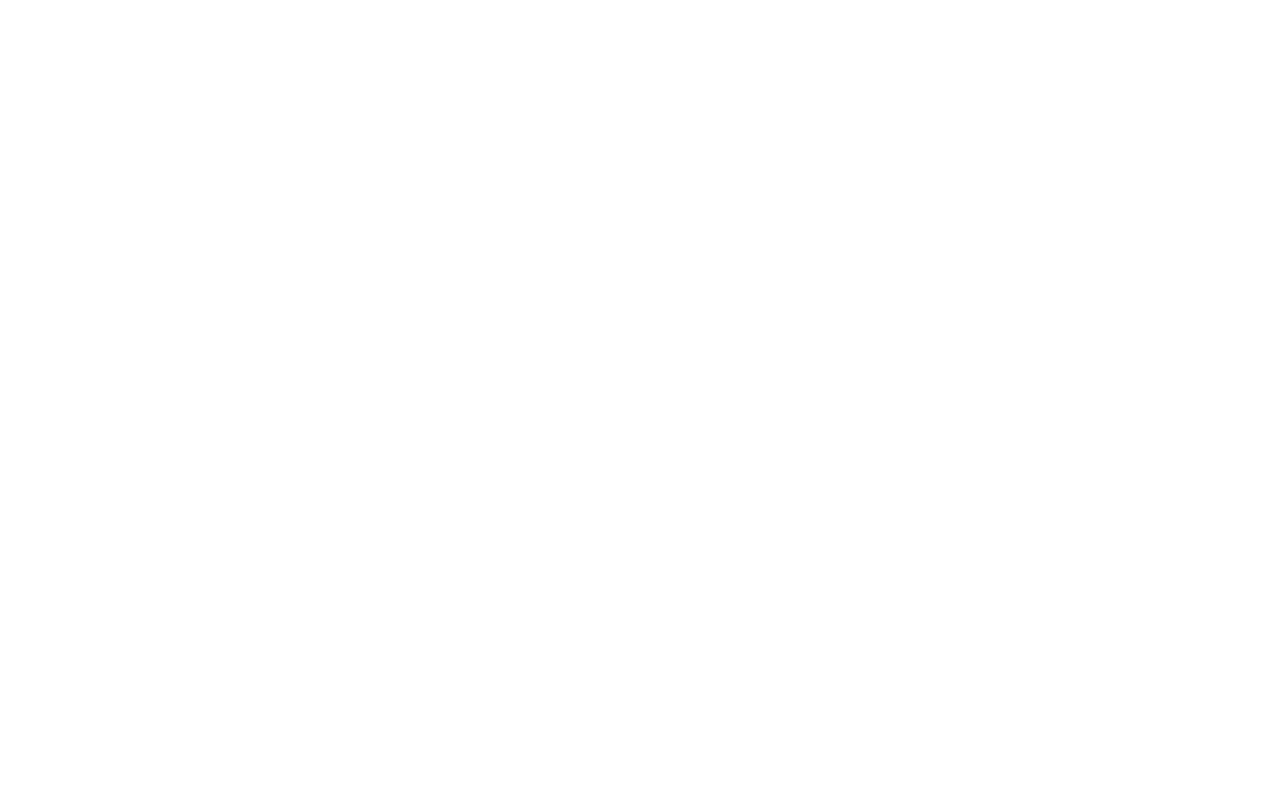
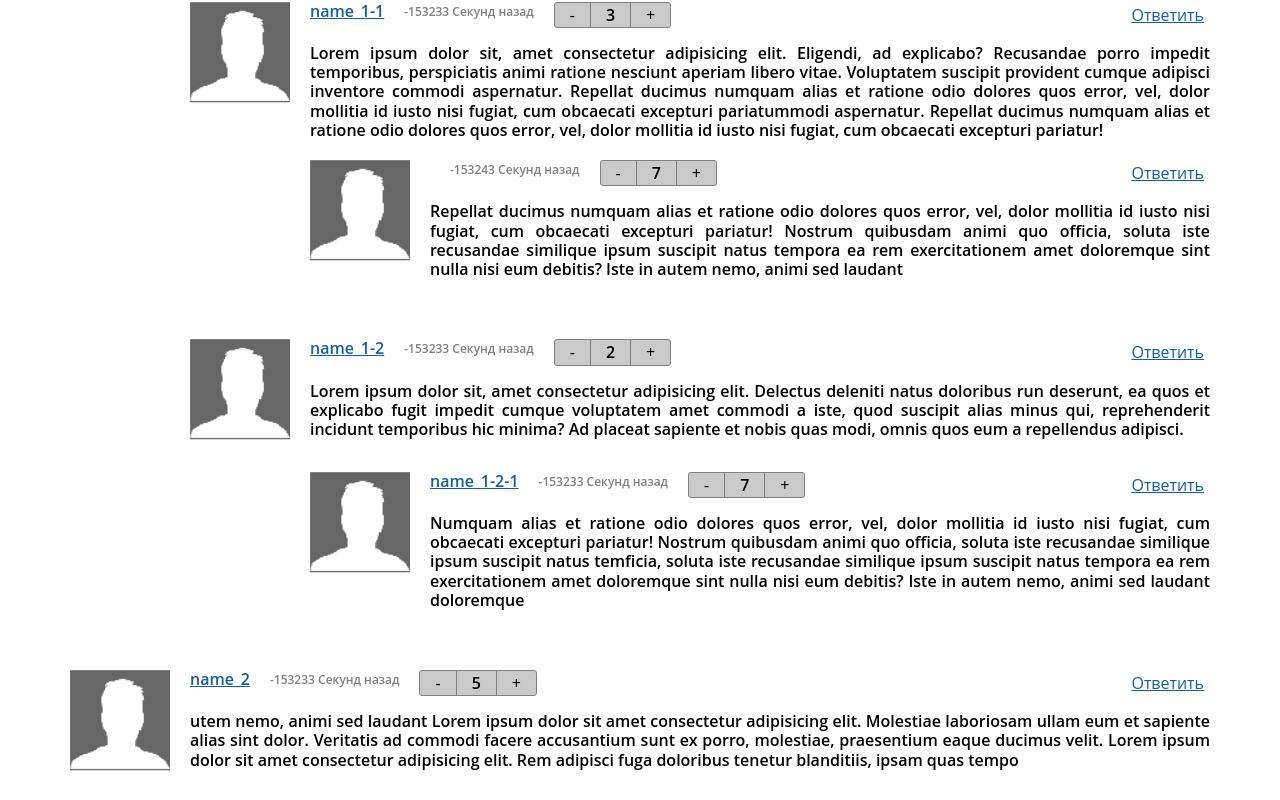
Before and after one commit to iwahid/byndyusoft-t, a React (Create React App) app in the folder byndyusoft-comments/: page / in a window 1280 px wide. Shown: the part 1019-1819 px from the top of the page. Before the commit the page ends 1038 px from the top, so only its background shows below. Built offline with nearby package versions, Linux system fonts and the light colour scheme.

Commit message:
Добавлена возможность ответить на любой комментарий
Рекурсивный поиск комментария для ответа на него

```diff
--- a/byndyusoft-comments/src/App.js
+++ b/byndyusoft-comments/src/App.js
@@ -9,18 +9,136 @@
 
 function App() {
 
-  let [comments, setComments] = useState([{ id: 0, name: "", email: "", text: "wef", publicationTime: 1600616401986, rating: 0 }])
+  let [comments, setComments] = useState([{
+    id: 1000,
+    name: "Вася",
+    email: "email_1",
+    text: "Beatae recusandae nesciunt dolorum et, unde blanditiis, itaque voluptatem distinctio id sapiente deserunt consectetur exercitationem quo tempora vitae, est saepe nisi aliquid sunt magni repellendus voluptatum facilis ipsum voluptatibus. Magni, harum! Cumque, ea ipsa consequatur exercitationem, illum eaque velit at officia esse aperiam consectetur? ",
+    publicationTime: 1600616401986,
+    rating: 5,
+    reply: [
+      {
+        id: 1,
+        name: "name_1-1",
+        email: "email_1-1",
+        text: " Lorem ipsum dolor sit, amet consectetur adipisicing elit. Eligendi, ad explicabo? Recusandae porro impedit temporibus, perspiciatis animi ratione nesciunt aperiam libero vitae. Voluptatem suscipit provident cumque adipisci inventore commodi aspernatur. Repellat ducimus numquam alias et ratione odio dolores quos error, vel, dolor mollitia id iusto nisi fugiat, cum obcaecati excepturi pariatummodi aspernatur. Repellat ducimus numquam alias et ratione odio dolores quos error, vel, dolor mollitia id iusto nisi fugiat, cum obcaecati excepturi pariatur!",
+        publicationTime: 1600616401986,
+        rating: 3,
+        reply: [
+          {
+            id: 2,
+            name: "",
+            email: "",
+            text: "Repellat ducimus numquam alias et ratione odio dolores quos error, vel, dolor mollitia id iusto nisi fugiat, cum obcaecati excepturi pariatur! Nostrum quibusdam animi quo officia, soluta iste recusandae similique ipsum suscipit natus tempora ea rem exercitationem amet doloremque sint nulla nisi eum debitis? Iste in autem nemo, animi sed laudant",
+            publicationTime: 1600616411986,
+            rating: 7
+          }
+        ]
+      },
+      {
+        id: 3,
+        name: "name_1-2",
+        email: "email_1-2",
+        text: "Lorem ipsum dolor sit, amet consectetur adipisicing elit. Delectus deleniti natus doloribus run deserunt, ea quos et explicabo fugit impedit cumque voluptatem amet commodi a iste, quod suscipit alias minus qui, reprehenderit incidunt temporibus hic minima? Ad placeat sapiente et nobis quas modi, omnis quos eum a repellendus adipisci. ",
+        publicationTime: 1600616401986,
+        rating: 2,
+        reply: [
+          {
+            id: 4,
+            name: "name_1-2-1",
+            email: "email_1-2-1",
+            text: "Numquam alias et ratione odio dolores quos error, vel, dolor mollitia id iusto nisi fugiat, cum obcaecati excepturi pariatur! Nostrum quibusdam animi quo officia, soluta iste recusandae similique ipsum suscipit natus temficia, soluta iste recusandae similique ipsum suscipit natus tempora ea rem exercitationem amet doloremque sint nulla nisi eum debitis? Iste in autem nemo, animi sed laudant doloremque",
+            publicationTime: 1600616401986,
+            rating: 7,
+          }
+        ]
+      }
+    ]
+  },
+  {
+    id: 7,
+    name: "name_2",
+    email: "email_2",
+    text: "utem nemo, animi sed laudant Lorem ipsum dolor sit amet consectetur adipisicing elit. Molestiae laboriosam ullam eum et sapiente alias sint dolor. Veritatis ad commodi facere accusantium sunt ex porro, molestiae, praesentium eaque ducimus velit. Lorem ipsum dolor sit amet consectetur adipisicing elit. Rem adipisci fuga doloribus tenetur blanditiis, ipsam quas tempo",
+    publicationTime: 1600616401986,
+    rating: 5,
+    reply: [
+      {
+        id: 8,
+        name: "name_2-1",
+        email: "email_2-1",
+        text: "qui, reprehenderit incidunt temporibus hic minima? Ad placeat sapiente et nobis quas modi, omnis quos eum a repellendus adipisci. Lorem ipsum dolor sit amet consectetur adipisicing elit. Obcaecati exercitationem dignissimos reprehenderit eligendi excepturi ex nulla eius officiis eos esse cumque, reiciendis nesciunt earum aspernatur vero, officia vel, repellat corrupti.",
+        publicationTime: 1600616401986,
+        rating: 5,
+        reply: [
+          {
+            id: 9,
+            name: "name_2-1-1",
+            email: "email_2-1-1",
+            text: "inus qui, reprehenderit incidunt temporibus hic minima? Ad placeat sapiente et nobis quas modi, omnis quos eum a repellendus adipisci. Lorem ipsum dolor sit amet consectetur adipisicing elit. Obcaecati exercitationem dignissimos reprehenderit eligendi excepturi ex nulla eius officiis eos esse cumque, reiciendis nesciunt earum aspernatur vero, officia vel, repellat cor",
+            publicationTime: 1600616401986,
+            rating: 9,
+          }
+        ]
+      }
+    ]
+  },
+  {
+    id: 445,
+    name: "",
+    email: "",
+    text: "nimi sed laudant Lorem ipsum dolor sit amet consectetur adipisicing elit. Molestiae laboriosam ullam eum et sapiente alias sint dolor. Veritatis ad commodi facere accusantium sunt ex porro, molestiae, praesentium eaque ducimus velit. Lorem ipsum dolor sit amet consectetur adipisicing elit. Rem adipisci fuga doloribus t",
+    publicationTime: 1600616401986,
+    rating: 0,
+  },
+  {
+    id: 4e45,
+    name: "",
+    email: "",
+    text: "inus qui, reprehenderit incidunt temporibus hic minima? Ad placeat sapiente et nobis quas modi, omnis quos eum a repellendus adipisci. Lorem ipsum dolor sit amet consectetur adipisicing elit. Obcaecati exercitationem dignissimos reprehenderit eligendi excepturi ex nulla eius officiis eos esse cumque, reiciendis nesciunt earum aspernatur vero, officia vel, repellat cor",
+    publicationTime: 1600616401986,
+    rating: 0,
+  }])
+
+  /* хук - ссылка на тот комментарий, к которому будет написан ответ */
+  let [replyParent, setReplyParent] = useState(0)
+
+  /* колбек функция, передаваемая в кнопку "ответить" */
+  function getReplayParent(parentId) {
+    console.log("Id родительского элемента: ", parentId)
+    setReplyParent(parentId)
+  }
 
   /* Обновление списка комментариев для статьи */
   function updateComments(comment) {
-    console.log("В стейте сохранён новый комментарий: ", comment)
-    console.log("Список комментариев, сохранённых в стейте: ", comments)
 
-    let temp = []
-    temp = [...comments]
-    temp.push(comment)
+    let temp = [...comments]
+
+    if (replyParent == 0) {
+      temp.push(comment)
+      setComments([...temp])
+      return
+    }
+
+    updateCommentReply(replyParent)
+
+    function updateCommentReply(replyParent) {
+      (function func(temp) {
+        for (let elem of temp) {
+          if (elem["id"] == replyParent) {
+            if (!elem["reply"])
+              elem["reply"] = [] /* чекаю существуют ли уже ответы у текущего комментария. Если нет, то формирую список */
+            elem["reply"].push(comment)
+          } else if (elem['reply']) {
+            func(elem['reply']);
+          }
+        }
+      })(temp);
+    }
+
     setComments([...temp])
   }
+
 
   /* FIXME: добится автоматического обновления пройденного времени для комментария, с момента его публикации */
 
@@ -33,11 +151,23 @@
     /* создаю копию стейта с комментариями */
     let temp = [...comments]
 
-    for (let i = 0; i < temp.length; i++) {
-      if (temp[i]["id"] == commentId){
-        console.log("Найдено!",commentId )
-        temp[i]["rating"] = (sign?temp[i]["rating"]+1: temp[i]["rating"]-1 )
-      }
+    updateCommentRating(commentId, sign)
+
+    function updateCommentRating(commentId, sign) {
+
+      (function func(temp) {
+
+        for (let elem of temp) {
+          if (elem["id"] == commentId) {
+            elem["rating"] += sign ? 1 : -1;
+            console.log(`Рейтинг комментария ${elem} изменился: ${elem["rating"]}`);
+          } else if (elem['reply']) {
+            console.log(`Рейтинг комментария не изменился`);
+            func(elem['reply']);
+          }
+        }
+
+      })(temp);
     }
     setComments(temp)
   }
@@ -54,7 +184,9 @@
 
         <CommentsList
           comments={comments}
-          updateCommentRating={updateCommentRating}></CommentsList>
+          updateCommentRating={updateCommentRating}
+          getReplayParent={getReplayParent}
+        ></CommentsList>
       </div>
 
 
--- a/byndyusoft-comments/src/components/comment-form/form.jsx
+++ b/byndyusoft-comments/src/components/comment-form/form.jsx
@@ -5,7 +5,6 @@
 
   /* хук комментария */
   let [content, setContent] = useState({ name: "", email: "", text: "", publicationTime: "", rating: 0 })
-  /* TODO: при первом рендере поднимать данные о состоянии, для первого рендеринга списка комментариев */
 
   /* TODO:
     1. в объекте состояния добавить свойства для текста комментария
@@ -22,7 +21,7 @@
     temp["publicationTime"] = Date.now() /* NOTE: понять, почему значение времени не сохраняется при отправке формы */
     temp["id"] = function(a,b){for(b=a='';a++<36;b+=a*51&52?(a^15?8^Math.random()*(a^20?16:4):4).toString(16):'-');return b}() /* уникальный id */
     temp["rating"] = 0
-
+   /*  temp['parrent'] =  */
     setContent({ ...temp })
     console.log(content)
   }
--- a/byndyusoft-comments/src/components/comments/commentItem/commentItem.jsx
+++ b/byndyusoft-comments/src/components/comments/commentItem/commentItem.jsx
@@ -3,15 +3,15 @@
 import Rating from '../rating/rating'
 import Avatar from './assets/avatar.png'
 
-function CommentItem({ comment, updateCommentRating }) {
+function CommentItem(props) {
 
+  let { comment, updateCommentRating, getReplayParent } = props
   let [commentVisisble, setCommentVisisble] = useState(true)
 
   useEffect(() => {
-    ((-10 < comment.rating)?setCommentVisisble(true):setCommentVisisble(false))
+    ((-10 < comment.rating) ? setCommentVisisble(true) : setCommentVisisble(false))
 
   }, [comment.rating])
-
 
 
   /* Функция подсчёта времени, пройденного с момента публикации
@@ -31,16 +31,16 @@
     /* FIXME: удалить логи от отладки */
     if (timePassed > msInDay) {
       result = correctName(Math.round(timePassed / 60 / 60 / 1000 / 24), ["День", "Дня", "Дней"])
-      console.log("Прошло: ", result)
+      /*  console.log("Прошло: ", result) */
     } else if (timePassed > msInHour) {
       result = correctName(Math.round(timePassed / 60 / 60 / 1000), ["Час", "Часа", "Часов"])
-      console.log("Прошло: ", result)
+      /* console.log("Прошло: ", result) */
     } else if (timePassed > msInMinute) {
       result = correctName(Math.round(timePassed / 60 / 1000), ["Минуту", "Минуты", "Минут"])
-      console.log("Прошло: ", result)
+      /* console.log("Прошло: ", result) */
     } else {
       result = correctName(Math.round(timePassed / 1000), ["Секунду", "Секунды", "Секунд"])
-      console.log("Прошло: ", result)
+      /*  console.log("Прошло: ", result) */
     }
 
     /* TODO: вернуть ссылку на объект с временем и корректным текстом.*/
@@ -64,6 +64,8 @@
     }
     return `${result.timePassed} ${result.rest} назад` /* значение, подставляемое в поле даты публикации комментария */
   }
+  /*
+    getReplayParent(2) */
 
   return (
     <div className={"comment"}>
@@ -72,7 +74,6 @@
       </div>
       <div className="comment__body">
         <div className="comment__top">
-
           <a href="#" className="comment__author">{comment.name}</a>
           <span className="comment__publication-date">{calcCommentDate(comment.publicationTime)}</span>
           <div className="comment__rating">
@@ -84,12 +85,29 @@
               updateCommentRating={updateCommentRating} />
           </div>
 
-          <button className="comment__reply-link" type="button" >Ответить</button>
+          <button className="comment__reply-link" type="button" onClick={() => getReplayParent(comment.id)} >Ответить</button>
+
+
 
         </div>
-        {commentVisisble ? <p className="comment-text">{comment.text}</p>: <button className="comment__show-text" onClick={() => setCommentVisisble(true)}>Открыть комментарий</button> }
+
+
+        {commentVisisble ? <p className="comment__text">{comment.text}</p> : <button className="comment__show-text" onClick={() => setCommentVisisble(true)}>Открыть комментарий</button>}
+
+        {/* рекурсивный рендер ответов на комментарий */}
+        {comment.reply && comment.reply.length
+          ? comment.reply.map((comment) =>
+            <div className="comment__reply">
+              <CommentItem
+                comment={comment}
+                updateCommentRating={updateCommentRating}
+                getReplayParent={getReplayParent} />
+
+            </div>)
+          : ""}
 
         {/* TODO: возможно, здесь нужно будет реализовать контейнер для ответов оставленных на этот коммент */}
+
       </div>
 
     </div>
--- a/byndyusoft-comments/src/components/comments/commentItem/commentItem.scss
+++ b/byndyusoft-comments/src/components/comments/commentItem/commentItem.scss
@@ -1,6 +1,5 @@
 .comment {
   display: flex;
-  margin-bottom: 5rem;
   &__author-avatar {
     height: 10rem;
     min-width: 10rem;
@@ -10,6 +9,7 @@
 
   &__body {
     width: 100%;
+    height: 100%;
   }
 
   &__top {
@@ -30,10 +30,9 @@
   }
 
   &__rating {
-
   }
 
-  &__reply-link{
+  &__reply-link {
     /* NOTE: переопределяю стили для кнопки как для ссылки специально. Потому что должна использоваться кнопка, а не ссылка имитирующая поведение кнопки. */
     margin-left: auto;
     background-color: transparent;
@@ -46,7 +45,7 @@
     }
   }
   &__show-text {
-   /* FIXME: одинаковые стили для нескольких элементов. Починить */
+    /* FIXME: одинаковые стили для нескольких элементов. Починить */
     margin-left: auto;
     background-color: transparent;
     border: none;
@@ -54,12 +53,23 @@
 
     color: $color-accent;
     text-decoration: underline;
+
+    min-height: 7rem;
+    text-align: start;
     &:hover {
       text-decoration: none;
     }
   }
+  &__reply {
+    width: 100%; /*
+    background-color: gray; */
+    margin-bottom: 2rem;
+  }
 
-  &__comment-text {
+  &__text {
+    min-height: 7rem;
+    margin-bottom: 2rem;
 
+    line-height: 1.2;
   }
 }
--- a/byndyusoft-comments/src/components/comments/commentsList/commentsList.jsx
+++ b/byndyusoft-comments/src/components/comments/commentsList/commentsList.jsx
@@ -1,17 +1,24 @@
 import React from 'react'
 import CommentItem from '../commentItem/commentItem'
 
-function CommentsList({ comments, updateCommentRating }) {
+function CommentsList({ comments, updateCommentRating, getReplayParent }) {
+
+  function myfunc(item) {
+    console.log(item)
+  }
+
   return (
     <div className="comments-list">
       <h3 className="comments-list__title">Комментарии:</h3>
       <div className="comments-list__inner">
-
         {comments.map((comment) =>
           <CommentItem
             comment={comment}
-            updateCommentRating={updateCommentRating} />
+            updateCommentRating={updateCommentRating}
+            getReplayParent={getReplayParent}
+          ></CommentItem>
         )}
+
       </div>
     </div>
   )
--- a/byndyusoft-comments/src/components/comments/commentsList/commentsList.scss
+++ b/byndyusoft-comments/src/components/comments/commentsList/commentsList.scss
@@ -1,4 +1,6 @@
 .comments-list {
+
+  margin-bottom: 5rem;
   &__title {
     font-size: 2rem;
   }
```
